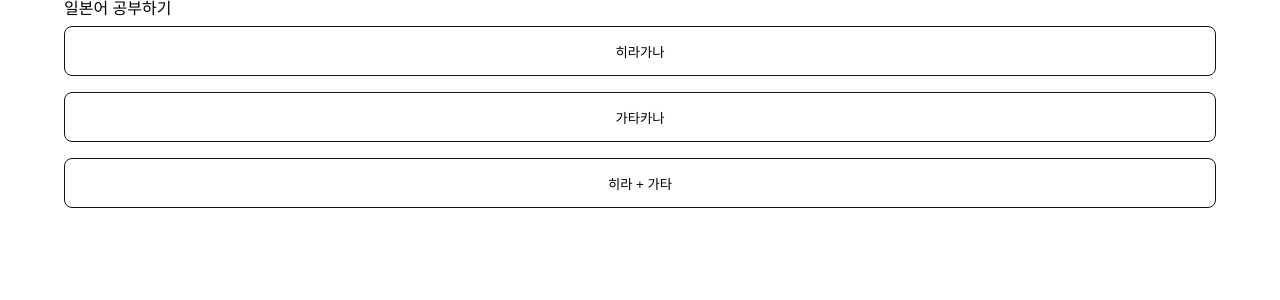
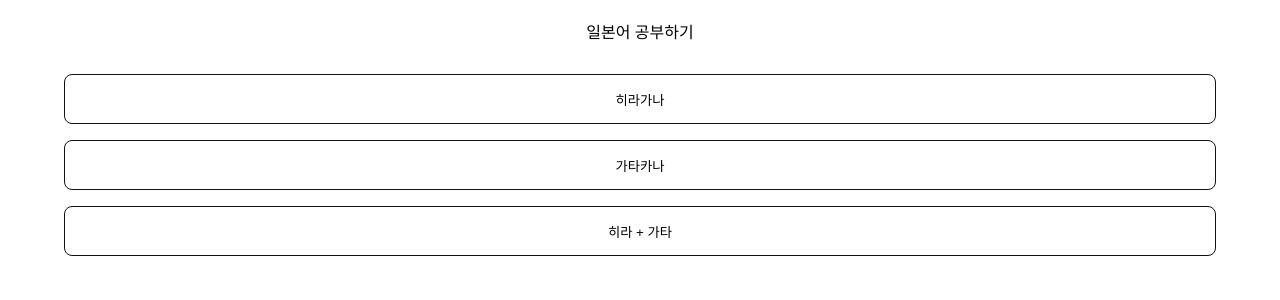
Before and after one commit to TheKany/study-japanese, a Next.js app: page / in a window 1280 px wide. Shown: the top 300 px of the page. Built offline with nearby package versions, Linux system fonts and the light colour scheme.

Commit message:
간격 및 메타태그 업데이트

```diff
--- a/src/app/Study/Hira/page.tsx
+++ b/src/app/Study/Hira/page.tsx
@@ -222,4 +222,5 @@ const Answer = styled.input`
   width: 100%;
   border: 1px solid #171717;
   padding: 8px 16px;
+  touch-action: manipulation;
 `;
--- a/src/app/layout.tsx
+++ b/src/app/layout.tsx
@@ -15,6 +15,8 @@ const geistMono = Geist_Mono({
 export const metadata: Metadata = {
   title: "Study-Japanese",
   description: "Study Japanese word",
+  viewport:
+    "width=device-width, initial-scale=1.0, maximum-scale=1, user-scalable=no",
 };
 
 export default function RootLayout({
--- a/src/app/page.tsx
+++ b/src/app/page.tsx
@@ -25,7 +25,7 @@ export default function Home() {
 
   return (
     <Wrapper>
-      <p>일본어 공부하기</p>
+      <p style={{ textAlign: "center", margin: "24px 0" }}>일본어 공부하기</p>
       <ButtonBox onClick={() => onClickLink("hira")}>히라가나</ButtonBox>
       <ButtonBox onClick={() => onClickLink("gata")}>가타카나</ButtonBox>
       <ButtonBox onClick={() => onClickLink("hi-ga")}>히라 + 가타</ButtonBox>
```
